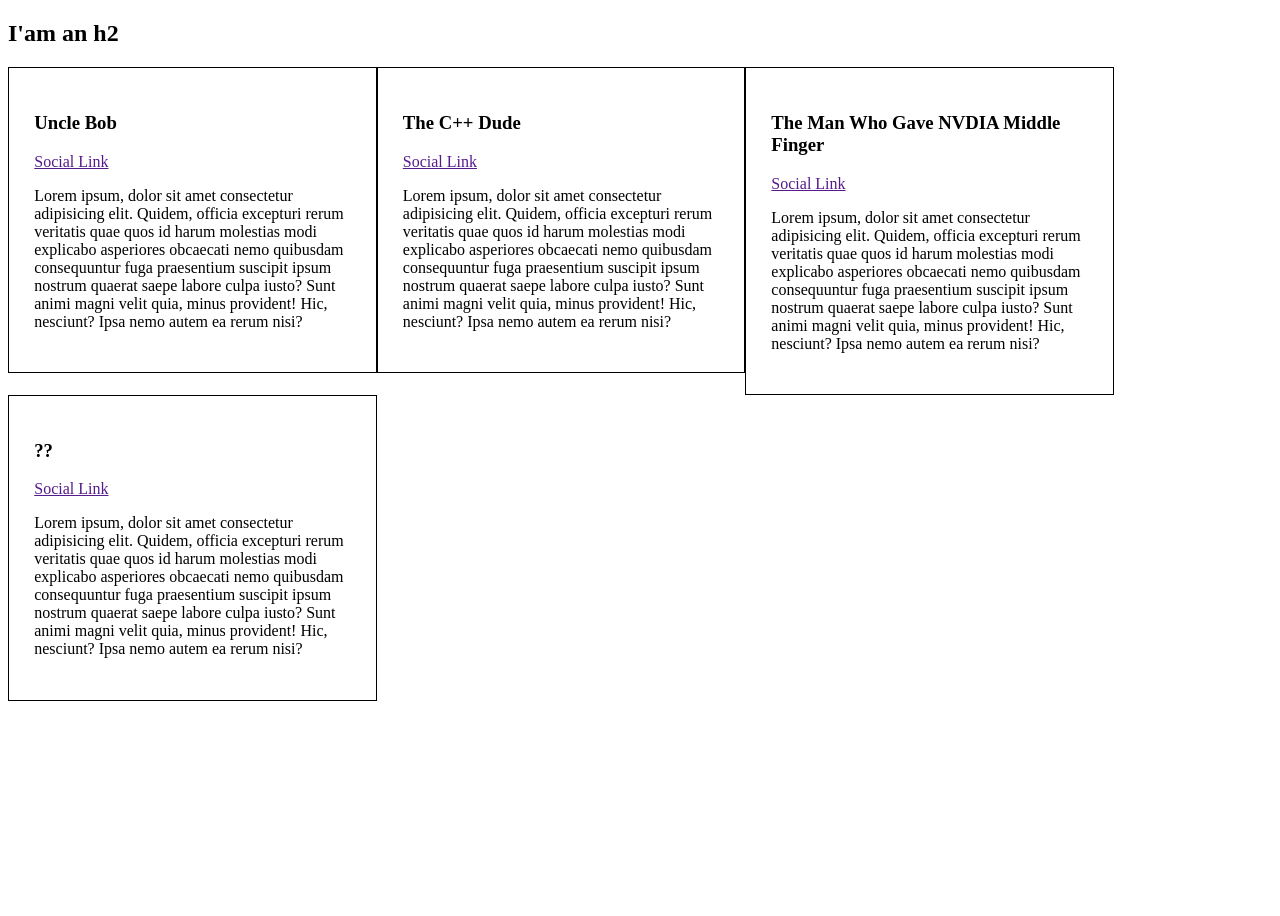
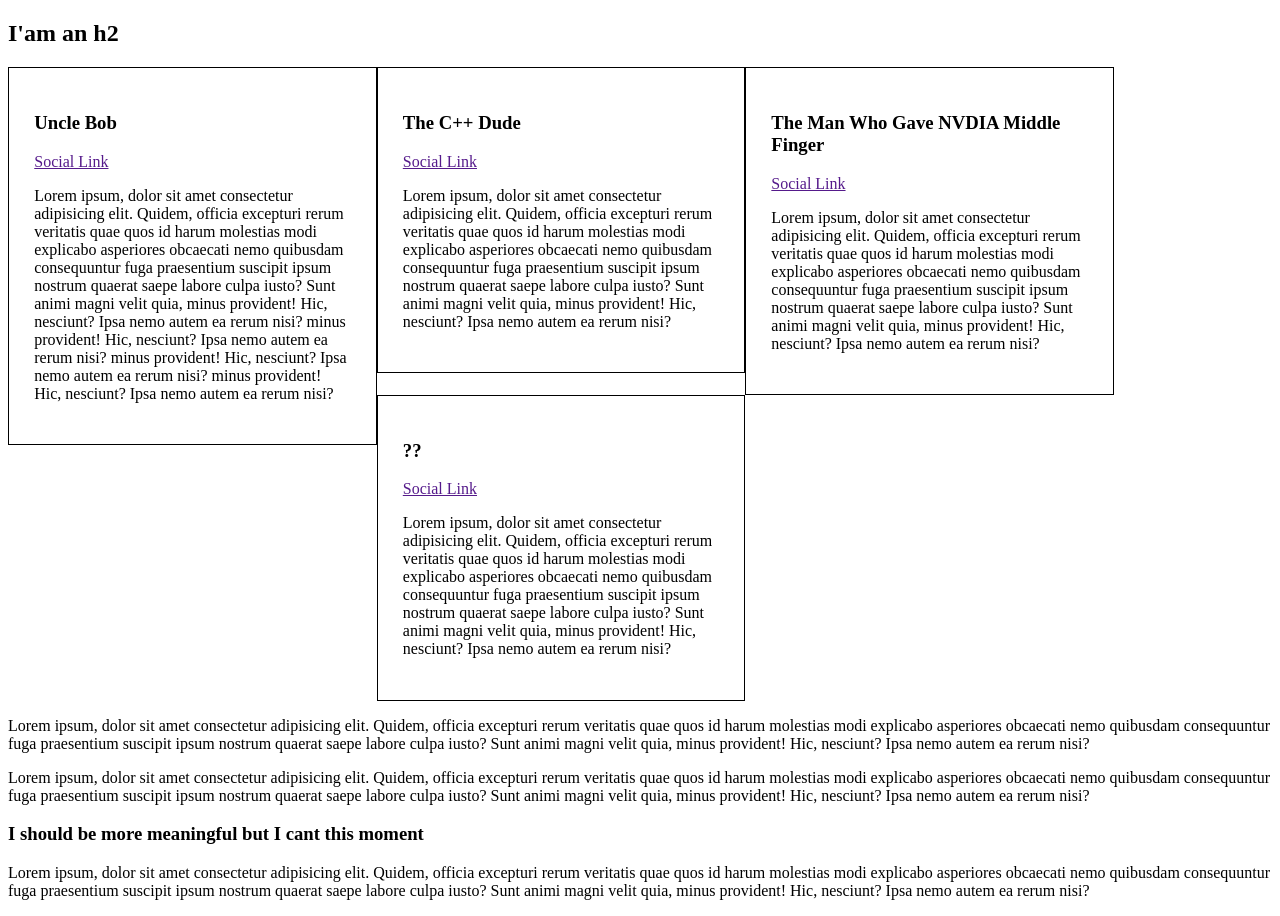
Before and after one commit to kennethpalad/intermediate-css, a plain HTML site: page index.html in a window 1280 px wide. Before the commit the page ends 800 px from the top, so only its background shows below. Drawn offline with Linux system fonts and the light colour scheme.

Commit message:
added bio-wrapper and clearfix and clear both

```diff
--- a/css/styles.css
+++ b/css/styles.css
@@ -5,3 +5,15 @@
     padding: 2%;
     width: 25%;
 }
+.bio-wrapper {
+    font-size: 24px;
+}
+
+.bio-wrapper:after {
+    visibility: hidden;
+    display: block;
+    font-size: 0;
+    content: "";
+    clear: both;
+    height: 0;
+}
--- a/index.html
+++ b/index.html
@@ -5,17 +5,25 @@
     <meta charset="UTF-8" />
     <meta http-equiv="X-UA-Compatible" content="IE=edge" />
     <meta name="viewport" content="width=device-width, initial-scale=1.0" />
-<link rel="stylesheet" href="css/styles.css">
+    <link rel="stylesheet" href="css/styles.css" />
     <title>Intermediate CSS</title>
   </head>
   <body>
     <h2>I'am an h2</h2>
-
+    <div class="bio-wrapper">
       <div class="bio-box">
         <h3>Uncle Bob</h3>
         <a href="">Social Link</a>
         <p>
-            Lorem ipsum, dolor sit amet consectetur adipisicing elit. Quidem, officia excepturi rerum veritatis quae quos id harum molestias modi explicabo asperiores obcaecati nemo quibusdam consequuntur fuga praesentium suscipit ipsum nostrum quaerat saepe labore culpa iusto? Sunt animi magni velit quia, minus provident! Hic, nesciunt? Ipsa nemo autem ea rerum nisi?
+          Lorem ipsum, dolor sit amet consectetur adipisicing elit. Quidem,
+          officia excepturi rerum veritatis quae quos id harum molestias modi
+          explicabo asperiores obcaecati nemo quibusdam consequuntur fuga
+          praesentium suscipit ipsum nostrum quaerat saepe labore culpa iusto?
+          Sunt animi magni velit quia, minus provident! Hic, nesciunt? Ipsa nemo
+          autem ea rerum nisi? minus provident! Hic, nesciunt? Ipsa nemo autem
+          ea rerum nisi? minus provident! Hic, nesciunt? Ipsa nemo autem ea
+          rerum nisi? minus provident! Hic, nesciunt? Ipsa nemo autem ea rerum
+          nisi?
         </p>
       </div>
 
@@ -23,15 +31,25 @@
         <h3>The C++ Dude</h3>
         <a href="">Social Link</a>
         <p>
-            Lorem ipsum, dolor sit amet consectetur adipisicing elit. Quidem, officia excepturi rerum veritatis quae quos id harum molestias modi explicabo asperiores obcaecati nemo quibusdam consequuntur fuga praesentium suscipit ipsum nostrum quaerat saepe labore culpa iusto? Sunt animi magni velit quia, minus provident! Hic, nesciunt? Ipsa nemo autem ea rerum nisi?
+          Lorem ipsum, dolor sit amet consectetur adipisicing elit. Quidem,
+          officia excepturi rerum veritatis quae quos id harum molestias modi
+          explicabo asperiores obcaecati nemo quibusdam consequuntur fuga
+          praesentium suscipit ipsum nostrum quaerat saepe labore culpa iusto?
+          Sunt animi magni velit quia, minus provident! Hic, nesciunt? Ipsa nemo
+          autem ea rerum nisi?
         </p>
       </div>
 
       <div class="bio-box">
-        <h3>The Man Who Gave NVDIA  Middle Finger</h3>
+        <h3>The Man Who Gave NVDIA Middle Finger</h3>
         <a href="">Social Link</a>
         <p>
-            Lorem ipsum, dolor sit amet consectetur adipisicing elit. Quidem, officia excepturi rerum veritatis quae quos id harum molestias modi explicabo asperiores obcaecati nemo quibusdam consequuntur fuga praesentium suscipit ipsum nostrum quaerat saepe labore culpa iusto? Sunt animi magni velit quia, minus provident! Hic, nesciunt? Ipsa nemo autem ea rerum nisi?
+          Lorem ipsum, dolor sit amet consectetur adipisicing elit. Quidem,
+          officia excepturi rerum veritatis quae quos id harum molestias modi
+          explicabo asperiores obcaecati nemo quibusdam consequuntur fuga
+          praesentium suscipit ipsum nostrum quaerat saepe labore culpa iusto?
+          Sunt animi magni velit quia, minus provident! Hic, nesciunt? Ipsa nemo
+          autem ea rerum nisi?
         </p>
       </div>
 
@@ -39,9 +57,36 @@
         <h3>??</h3>
         <a href="">Social Link</a>
         <p>
-            Lorem ipsum, dolor sit amet consectetur adipisicing elit. Quidem, officia excepturi rerum veritatis quae quos id harum molestias modi explicabo asperiores obcaecati nemo quibusdam consequuntur fuga praesentium suscipit ipsum nostrum quaerat saepe labore culpa iusto? Sunt animi magni velit quia, minus provident! Hic, nesciunt? Ipsa nemo autem ea rerum nisi?
+          Lorem ipsum, dolor sit amet consectetur adipisicing elit. Quidem,
+          officia excepturi rerum veritatis quae quos id harum molestias modi
+          explicabo asperiores obcaecati nemo quibusdam consequuntur fuga
+          praesentium suscipit ipsum nostrum quaerat saepe labore culpa iusto?
+          Sunt animi magni velit quia, minus provident! Hic, nesciunt? Ipsa nemo
+          autem ea rerum nisi?
         </p>
       </div>
-
+    </div>
+    <p>
+      Lorem ipsum, dolor sit amet consectetur adipisicing elit. Quidem, officia
+      excepturi rerum veritatis quae quos id harum molestias modi explicabo
+      asperiores obcaecati nemo quibusdam consequuntur fuga praesentium suscipit
+      ipsum nostrum quaerat saepe labore culpa iusto? Sunt animi magni velit
+      quia, minus provident! Hic, nesciunt? Ipsa nemo autem ea rerum nisi?
+    </p>
+    <p>
+      Lorem ipsum, dolor sit amet consectetur adipisicing elit. Quidem, officia
+      excepturi rerum veritatis quae quos id harum molestias modi explicabo
+      asperiores obcaecati nemo quibusdam consequuntur fuga praesentium suscipit
+      ipsum nostrum quaerat saepe labore culpa iusto? Sunt animi magni velit
+      quia, minus provident! Hic, nesciunt? Ipsa nemo autem ea rerum nisi?
+    </p>
+    <h3>I should be more meaningful but I cant this moment</h3>
+    <p>
+      Lorem ipsum, dolor sit amet consectetur adipisicing elit. Quidem, officia
+      excepturi rerum veritatis quae quos id harum molestias modi explicabo
+      asperiores obcaecati nemo quibusdam consequuntur fuga praesentium suscipit
+      ipsum nostrum quaerat saepe labore culpa iusto? Sunt animi magni velit
+      quia, minus provident! Hic, nesciunt? Ipsa nemo autem ea rerum nisi?
+    </p>
   </body>
 </html>
```
Lines whose indentation alone changed are shown as unchanged.
